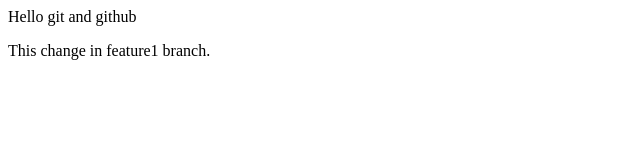
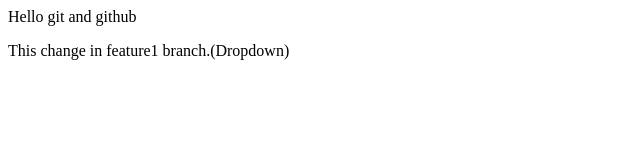
Before and after one commit to Aanchal-shrma/Localrepo, a plain HTML site: page index.html in a window 1280 px wide. Shown: the full height of the page, 0-640 px from the left. Drawn offline with Linux system fonts and the light colour scheme.

Commit message:
Add Dropdown

```diff
--- a/index.html
+++ b/index.html
@@ -1,4 +1,4 @@
 <p>Hello git and github</p>
 <p>
-    This change in feature1 branch.
+    This change in feature1 branch.(Dropdown)
 </p>
```
